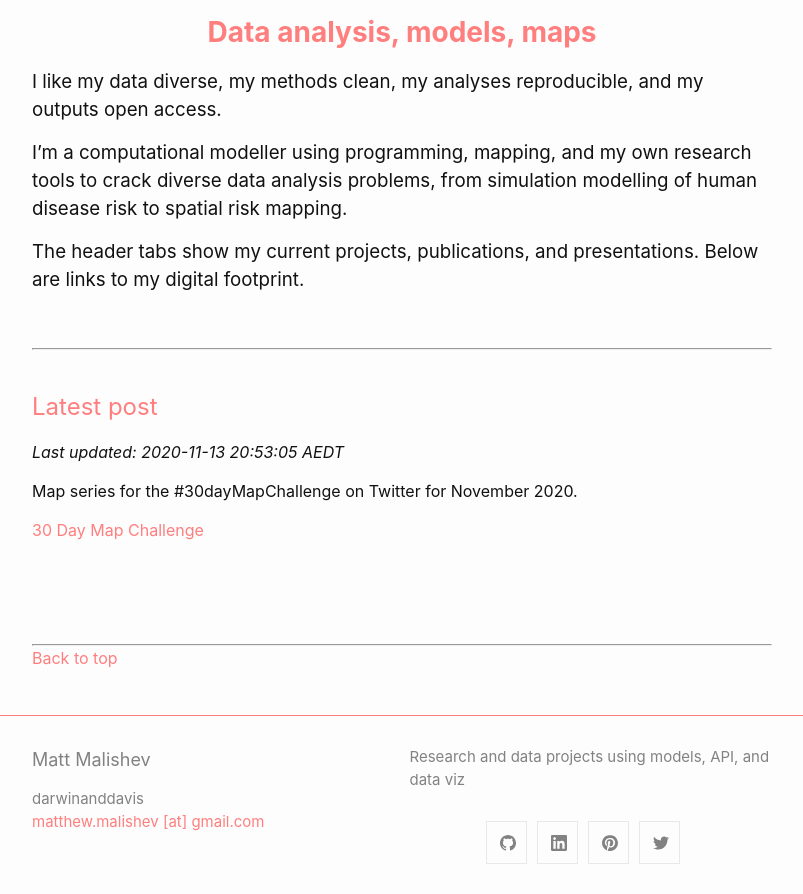
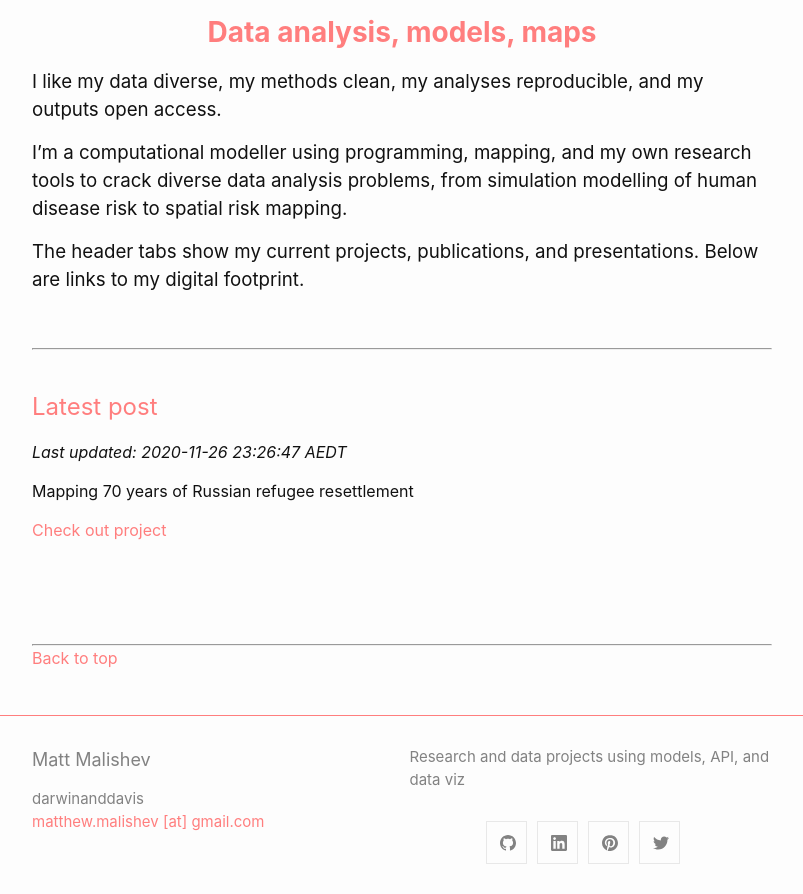
Before and after one commit to darwinanddavis/DataPortfolio, a Jekyll site: the page built from index.md, in a window 1280 px wide, cut to the strip 411-1305 px from the top of the page. Shown: the whole strip, without its empty margins (238-1041 px from the left). Built offline with Jekyll 4.4.1, drawn with Linux system fonts in a browser that asks for light colours; our own code applies the rules of GitHub Pages for plain Markdown files.

Commit message:
index lp

```diff
--- a/index.md
+++ b/index.md
@@ -29,11 +29,11 @@
 	Latest post
 </p>
 
-_Last updated: 2020-11-13 20:53:05 AEDT_
+_Last updated: 2020-11-26 23:26:47 AEDT_
 
-Map series for the #30dayMapChallenge on Twitter for November 2020.
+Mapping 70 years of Russian refugee resettlement
 
-[30 Day Map Challenge](./30daymapchallenge.md)
+[Check out project](./spatial.md)
 
 <!-- Interactive map of COVID19 coronavirus global distribution using live webscraped data from the European Centre for Disease Prevention and Control.
 
```
